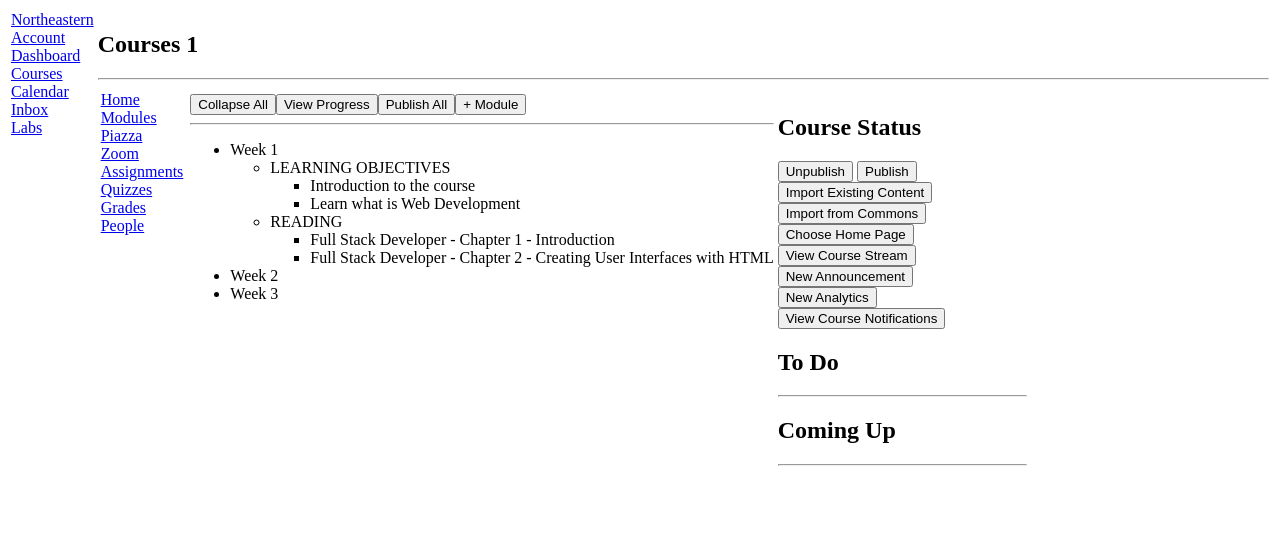
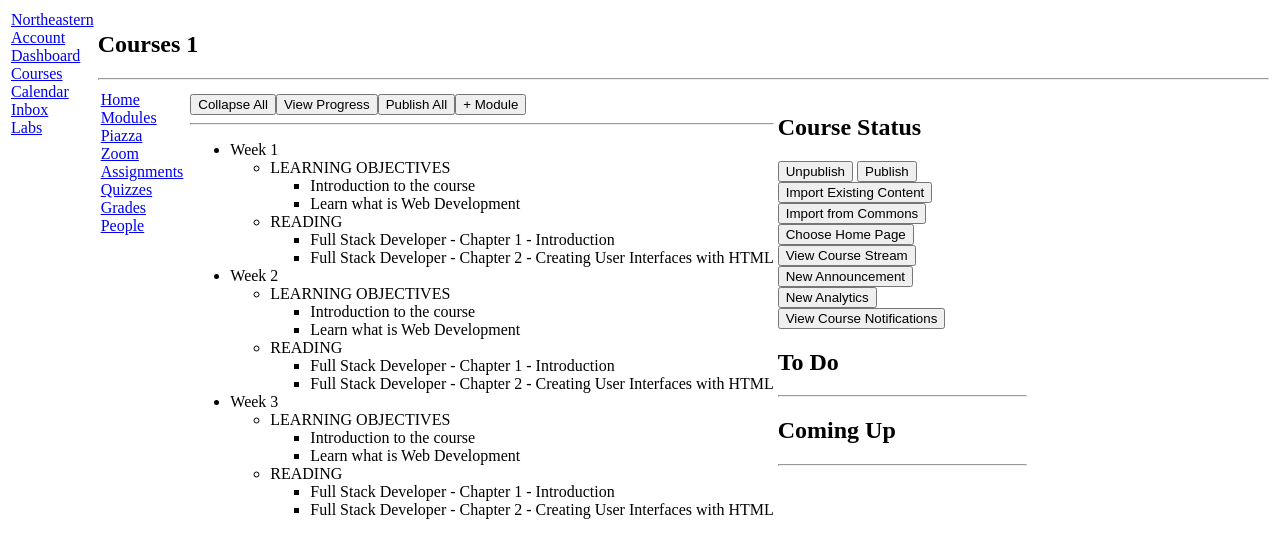
Before and after one commit to Ratan24/cs5610-lab1, a Next.js app: page /Courses/1/Home in a window 1280 px wide. Shown: the top 558 px of the page. Built offline with nearby package versions, Linux system fonts and the light colour scheme.

Commit message:
updated ass

```diff
--- a/src/app/(Kambaz)/Account/Signin/page.tsx
+++ b/src/app/(Kambaz)/Account/Signin/page.tsx
@@ -3,7 +3,7 @@ export default function Signin() {
 return (
 <div id="wd-signin-screen">
 <h3>Sign in</h3>
-<input placeholder="username" className="wd-username" /> <br />
+<input placeholder="username" type="text" className="wd-username" /> <br />
 <input placeholder="password" type="password" className="wd-password" /> <br />
 <Link href="/Dashboard" id="wd-signin-btn"> Sign in </Link> <br />
 <Link href="Signup" id="wd-signup-link"> Sign up </Link>
--- a/src/app/(Kambaz)/Account/Signup/page.tsx
+++ b/src/app/(Kambaz)/Account/Signup/page.tsx
@@ -3,7 +3,7 @@ export default function Signup() {
 return (
 <div id="wd-signup-screen">
 <h3>Sign up</h3>
-<input placeholder="username" className="wd-username" /><br/>
+<input placeholder="username" className="wd-username" type="text" /><br/>
 <input placeholder="password" type="password" className="wd-password" /><br/>
 <input placeholder="verify password"
 type="password" className="wd-password-verify" /><br/>
--- a/src/app/(Kambaz)/Courses/[cid]/Assignments/[aid]/page.tsx
+++ b/src/app/(Kambaz)/Courses/[cid]/Assignments/[aid]/page.tsx
@@ -115,7 +115,7 @@ export default function AssignmentEditor() {
         </tbody>
       </table>
       <hr />
-      <div style={{ float: "right" }}>
+      <div>
         <button>Cancel</button> <button>Save</button>
       </div>
       <br/><br/>
--- a/src/app/(Kambaz)/Courses/[cid]/Modules/page.tsx
+++ b/src/app/(Kambaz)/Courses/[cid]/Modules/page.tsx
@@ -28,9 +28,41 @@ export default function Modules() {
     </li>
     <li className="wd-module">
     <div className="wd-title">Week 2</div>
+    <ul className="wd-lessons">
+    <li className="wd-lesson">
+    <span className="wd-title">LEARNING OBJECTIVES</span>
+    <ul className="wd-content">
+    <li className="wd-content-item">Introduction to the course</li>
+    <li className="wd-content-item">Learn what is Web Development</li>
+    </ul>
+    </li>
+    <li className="wd-lesson">
+        <span className="wd-title">READING</span>
+        <ul className="wd-content">
+            <li className="wd-content-item">Full Stack Developer - Chapter 1 - Introduction</li>
+            <li className="wd-content-item">Full Stack Developer - Chapter 2 - Creating User Interfaces with HTML</li>
+        </ul>
+    </li>
+    </ul>
     </li>
     <li className="wd-module">
     <div className="wd-title">Week 3</div>
+    <ul className="wd-lessons">
+    <li className="wd-lesson">
+    <span className="wd-title">LEARNING OBJECTIVES</span>
+    <ul className="wd-content">
+    <li className="wd-content-item">Introduction to the course</li>
+    <li className="wd-content-item">Learn what is Web Development</li>
+    </ul>
+    </li>
+    <li className="wd-lesson">
+        <span className="wd-title">READING</span>
+        <ul className="wd-content">
+            <li className="wd-content-item">Full Stack Developer - Chapter 1 - Introduction</li>
+            <li className="wd-content-item">Full Stack Developer - Chapter 2 - Creating User Interfaces with HTML</li>
+        </ul>
+    </li>
+    </ul>
     </li>
     </ul>
     </div>
```
Also changed, not shown: src/app/(Kambaz)/Account/Profile/page.tsx (+4 -4 lines), src/app/(Kambaz)/Courses/[cid]/Assignments/page.tsx (+35 -13 lines), src/app/Labs/Lab1/page.tsx (line endings or trailing spaces).
